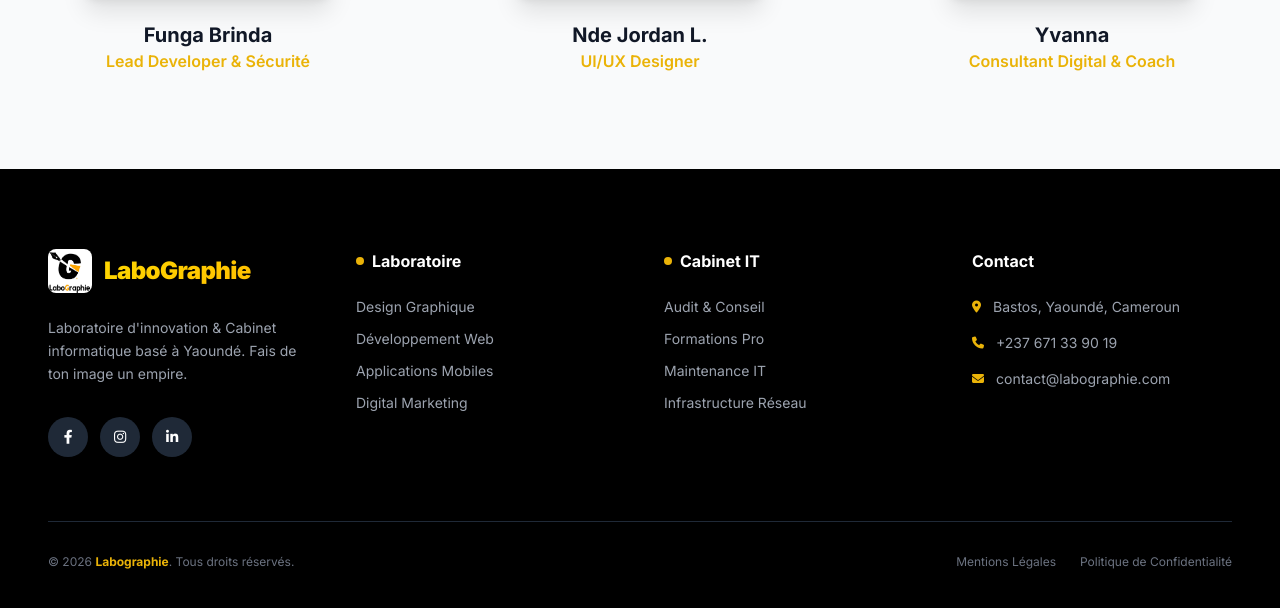
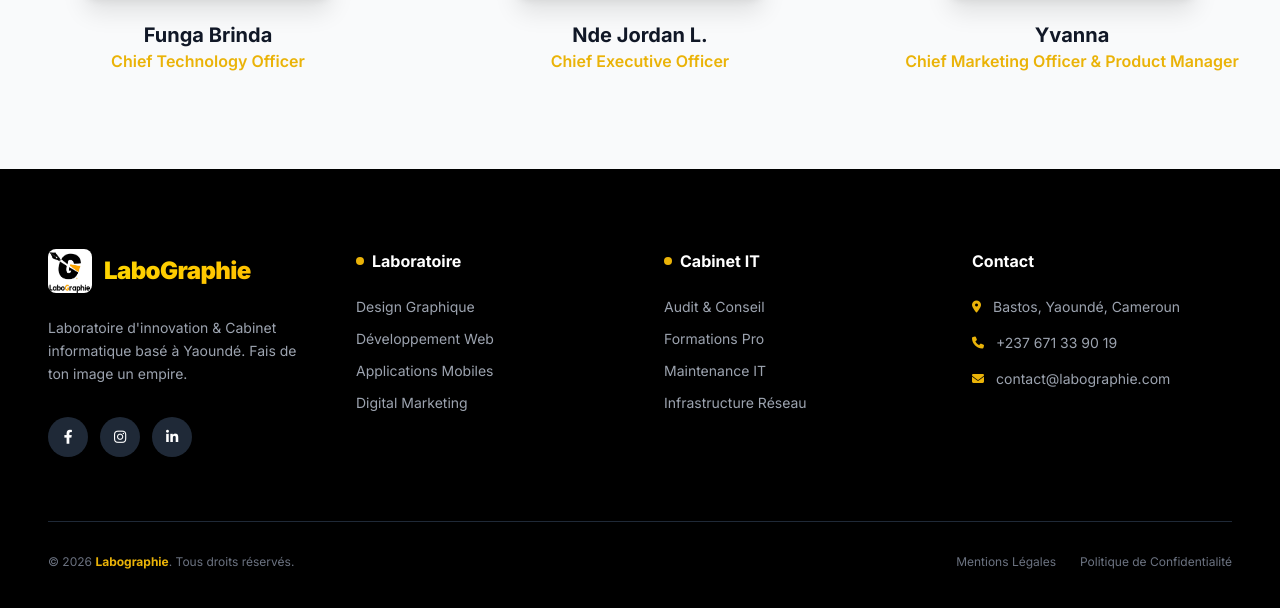
Before and after one commit to Lindila/LaboGraphie, a plain HTML site: page index.html in a window 1280 px wide. Shown: the part 3347-3955 px from the top of the page. Drawn offline with nearby package versions, Linux system fonts and the light colour scheme.

Commit message:
Mise à jour DES ROLES 2026

```diff
--- a/index.html
+++ b/index.html
@@ -260,7 +260,7 @@
                     <div class="absolute inset-0 bg-gradient-to-t from-black/50 to-transparent opacity-0 group-hover:opacity-100 transition-opacity duration-500"></div>
                 </div>
                 <h3 class="text-xl font-bold">Funga Brinda</h3>
-                <p class="text-yellow-500 font-semibold">Lead Developer & Sécurité</p>
+                <p class="text-yellow-500 font-semibold">Chief Technology Officer</p>
             </div>
             <div class="text-center group">
                 <div class="relative w-64 h-64 mx-auto mb-6 overflow-hidden rounded-2xl shadow-xl">
@@ -268,7 +268,7 @@
                     <div class="absolute inset-0 bg-gradient-to-t from-black/50 to-transparent opacity-0 group-hover:opacity-100 transition-opacity duration-500"></div>
                 </div>
                 <h3 class="text-xl font-bold">Nde Jordan L.</h3>
-                <p class="text-yellow-500 font-semibold">UI/UX Designer</p>
+                <p class="text-yellow-500 font-semibold"> Chief Executive Officer</p>
             </div>
             <div class="text-center group">
                 <div class="relative w-64 h-64 mx-auto mb-6 overflow-hidden rounded-2xl shadow-xl">
@@ -276,7 +276,7 @@
                     <div class="absolute inset-0 bg-gradient-to-t from-black/50 to-transparent opacity-0 group-hover:opacity-100 transition-opacity duration-500"></div>
                 </div>
                 <h3 class="text-xl font-bold">Yvanna</h3>
-                <p class="text-yellow-500 font-semibold">Consultant Digital & Coach</p>
+                <p class="text-yellow-500 font-semibold"> Chief Marketing Officer & Product Manager</p>
             </div>
         </div>
     </div>
```
Also changed, not shown: equipe_img/yvana.jpeg.
